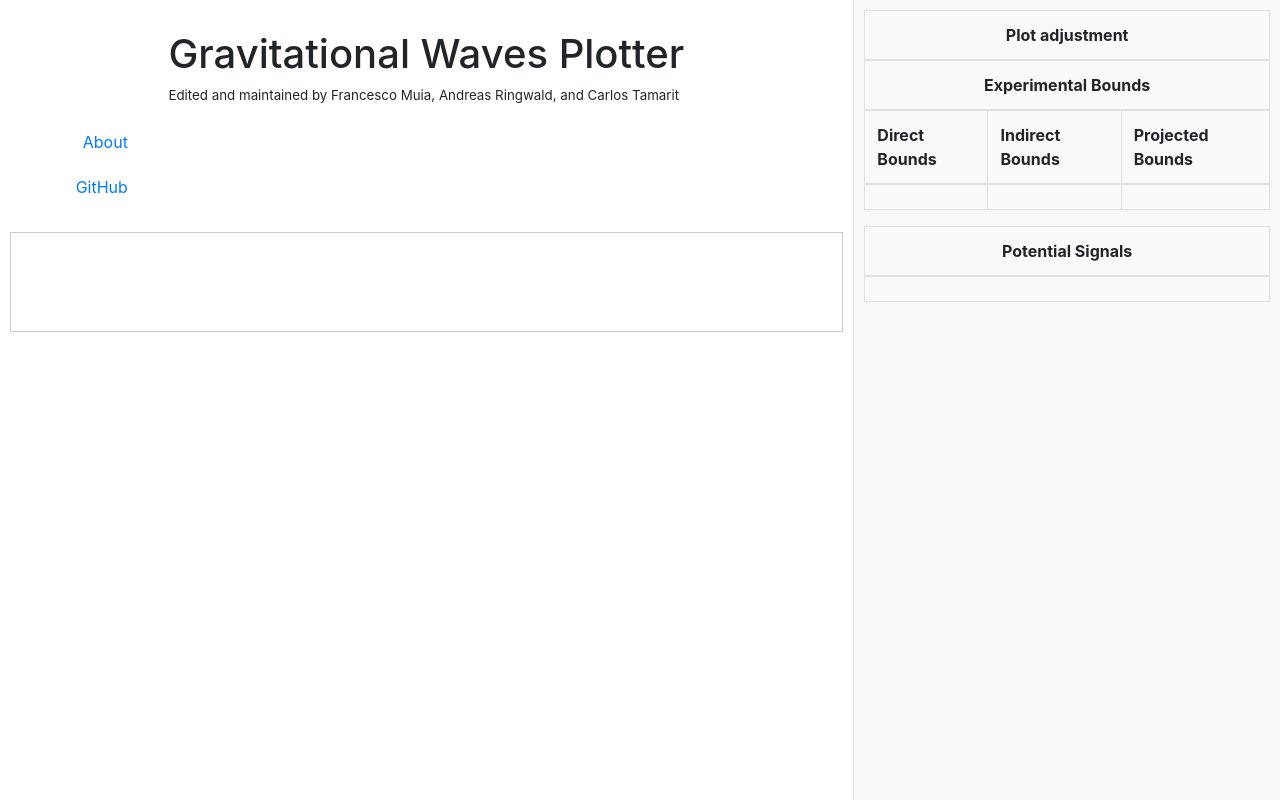
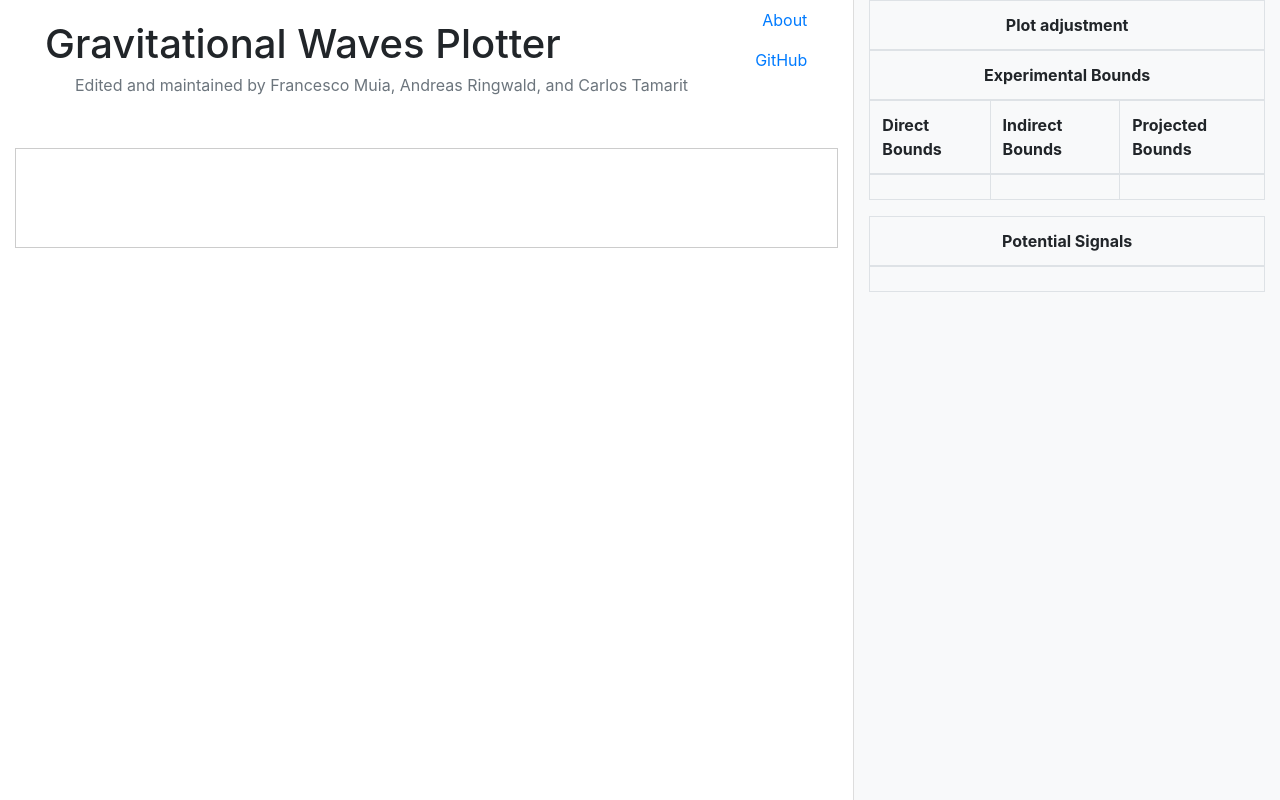
Before and after one commit to fmuia/GWplots, a Flask app: page / in a window 1280 px wide. Run offline with Flask 3, Linux system fonts and the light colour scheme; lists and menus that the app fills with data are empty; parts of the project's set-up code (start-up, migrations or seed data) failed here and were passed over; some libraries are stand-ins or nearby versions.

Commit message:
About and GitHub buttons working

```diff
--- a/static/css/styles.css
+++ b/static/css/styles.css
@@ -11,42 +11,36 @@ body, html {
 #plot-section, #controls-section {
     height: 100%;
     overflow-y: auto;  /* Allow vertical scrolling */
-    padding: 10px;
 }
 
 #controls-section {
-    left-padding: 10px;
     background-color: #f8f9fa;  /* Light grey background for better distinction */
     border-left: 1px solid #ddd; /* Add a border between the sections */
 }
 
-#title-section {
-    margin-bottom: 20px;  /* Add some space below the title section */
-    padding-top: 20px;    /* Adds space above the title text */
-    padding-left: 30px;   /* Additional padding to left to enhance centering */
+/* Adjust the top and left margins of the title and subtitle */
+#title-section h1, #title-section #subtitle {
+    margin-top: 20px;
+    margin-left: 0;
 }
 
-#title {
-    margin-left: 0.5cm; /* Keeps the margin left for the title */
-    /* Any other styles you have for #title */
+/* Adjust the top margin of the nav-links to align with the title and subtitle */
+.nav-link {
+    margin-top: 0;
+    margin-right: 15px; /* Space between the nav links */
 }
 
-
+/* Optional: If you want to fine-tune the vertical alignment */
 #subtitle {
-    margin-top: 0.5em !important; /* Adds a small space below the title */
-    padding-left: -15px !important; /* Aligns subtitle with title text */
-    font-size: smaller !important; /* Ensures font size is smaller */
-}
-
-.nav-link {
-    margin-right: 15px; /* Adjust the value as needed */
-    margin-bottom: 5px; /* Adjust the space between navigation links */
+    position: relative;
+    left: 30px;
+    top: -15px; /* Adjust this value as needed to align with the title */
 }
 
 .comments-box {
     margin-top: 20px;
     border: 1px solid #ccc;
-    padding: 10px;
+    padding: 40px;
     height: 100px; /* Or any suitable height */
     overflow-y: auto; /* For scrollable content */
 }
@@ -57,7 +51,6 @@ body, html {
         margin-left: 3cm;  /* Larger margin on wider screens */
     }
     #title-section {
-        padding-top: 20px;
         padding-left: 30px;
     }
 }
@@ -67,7 +60,6 @@ body, html {
         margin-left: 2cm;  /* Smaller margin on narrow screens */
     }
     #title-section {
-        padding-top: 10px;
         padding-left: 20px;
     }
 }
--- a/templates/index.html
+++ b/templates/index.html
@@ -18,21 +18,15 @@
     <div class="row h-100">
         <!-- Plot Section (4/5 width) -->
         <div class="col-md-8" id="plot-section">
-            <div id="title-section">
-                <div class="col-md-12" id="title">
+            <div id="title-section" class="d-flex justify-content-between">
+                <div>
                     <h1>Gravitational Waves Plotter</h1>
+                    <p id="subtitle" class="text-muted">Edited and maintained by Francesco Muia, Andreas Ringwald, and Carlos Tamarit</p>
                 </div>
-                <div class="col-md-12" id="subtitle">
-                    <p>Edited and maintained by Francesco Muia, Andreas Ringwald, and Carlos Tamarit</p>
+                <div class="nav flex-column align-items-end ml-auto">
+                    <a class="nav-link" href="{{ url_for('about') }}" target="_blank">About</a>
+                    <a class="nav-link" href="https://github.com/fmuia/GWplots" target="_blank">GitHub</a>
                 </div>
-                <!-- Navigation Area -->
-                <div class="col-md-2">
-                    <div class="nav flex-column align-items-end">
-                        <a class="nav-link" href="{{ url_for('about') }}" target="_blank">About</a>
-                        <a class="nav-link" href="https://github.com/fmuia/GWplots" target="_blank">GitHub</a>
-                    </div>
-                </div>
-
             </div>
             {{ div | safe }}
             {{script_bokeh_plot | safe }}
```
